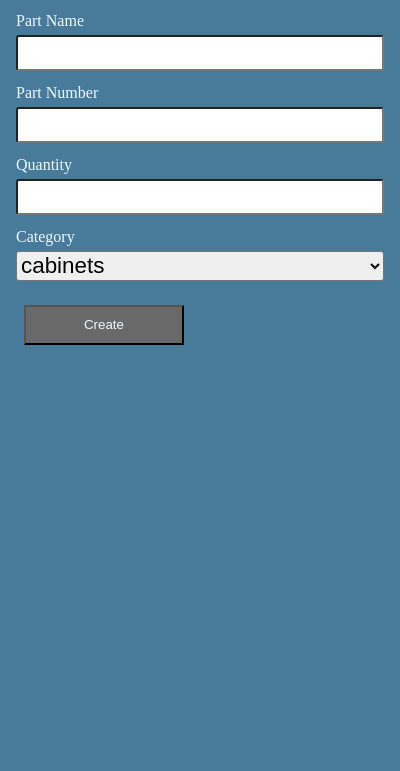
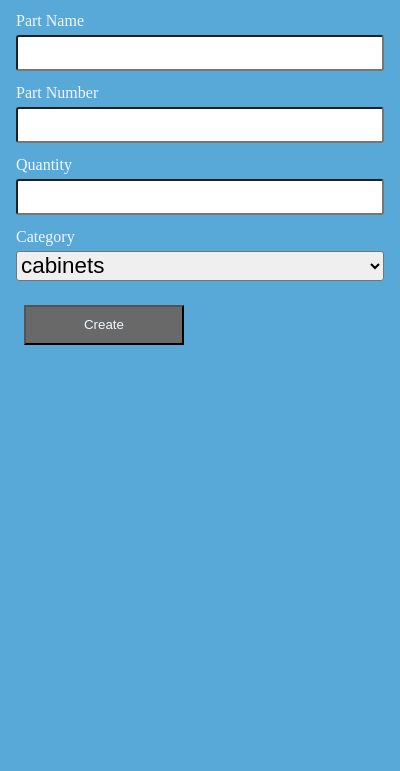
Before and after one commit to motosharpley/inventory-mgmt, an Electron app: page addPart.html in a window 400 px wide. Shown: the part 73-844 px from the top of the page. Drawn offline with Linux system fonts and the light colour scheme.

Commit message:
add body class

```diff
--- a/addPart.html
+++ b/addPart.html
@@ -7,7 +7,7 @@
   <link rel="stylesheet" href="style.css">
   <title>Add New Part Form</title>
 </head>
-<body>
+<body class="addPartModal">
   <h1>Add A New Part</h1>
   <form action="" method="post" id="addPartForm">
     <div class="form-group">
```
